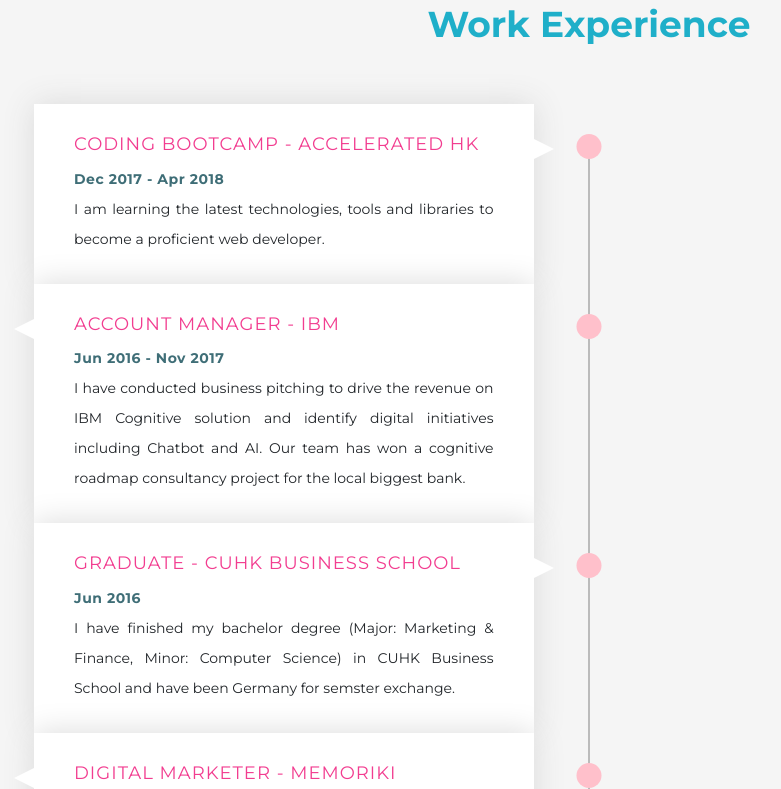
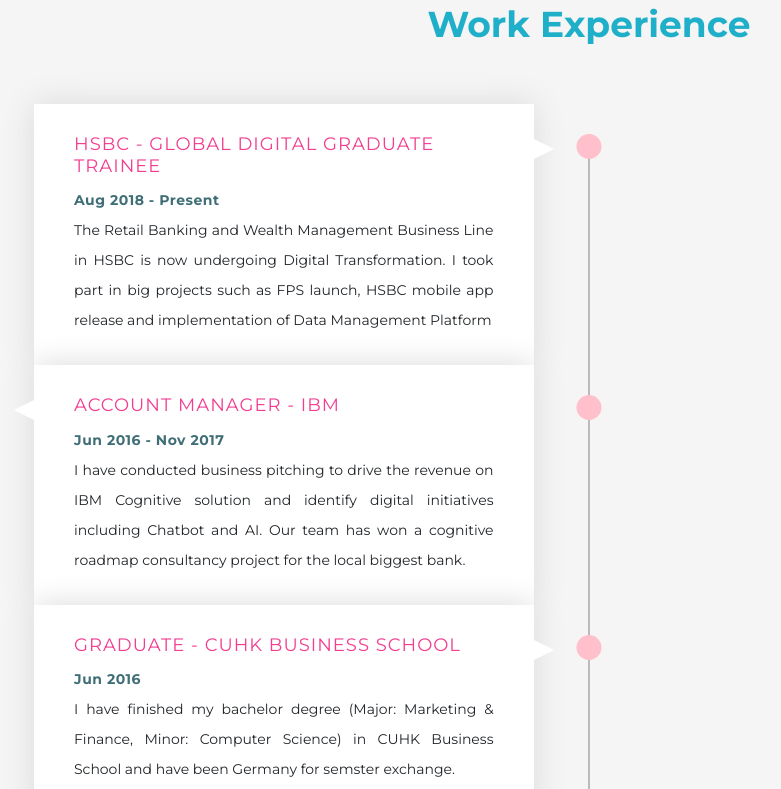
Before and after one commit to jasonx2g/jasonx2g.github.io, a plain HTML site: page index.html in a window 1280 px wide. Shown: the part 1352-2141 px from the top of the page, without its empty margins (51-832 px from the left). Drawn offline with nearby package versions, Linux system fonts and the light colour scheme.

Commit message:
content 2

```diff
--- a/index.html
+++ b/index.html
@@ -111,9 +111,9 @@
               <div class="experience-item is-hidden">
                 <div class="circle-list"></div>
                 <div class="experience-content">
-                  <h3>Coding Bootcamp - Accelerated HK</h3>
-                  <p class="working-period">Dec 2017 - Apr 2018</p>
-                  <p class="text-justify">I am learning the latest technologies, tools and libraries to become a proficient web developer.</p>
+                  <h3>HSBC - Global Digital Graduate Trainee</h3>
+                  <p class="working-period">Aug 2018 - Present</p>
+                  <p class="text-justify">The Retail Banking and Wealth Management Business Line in HSBC is now undergoing Digital Transformation. I took part in big projects such as FPS launch, HSBC mobile app release and implementation of Data Management Platform</p>
                 </div>
               </div>
             </div>
```
